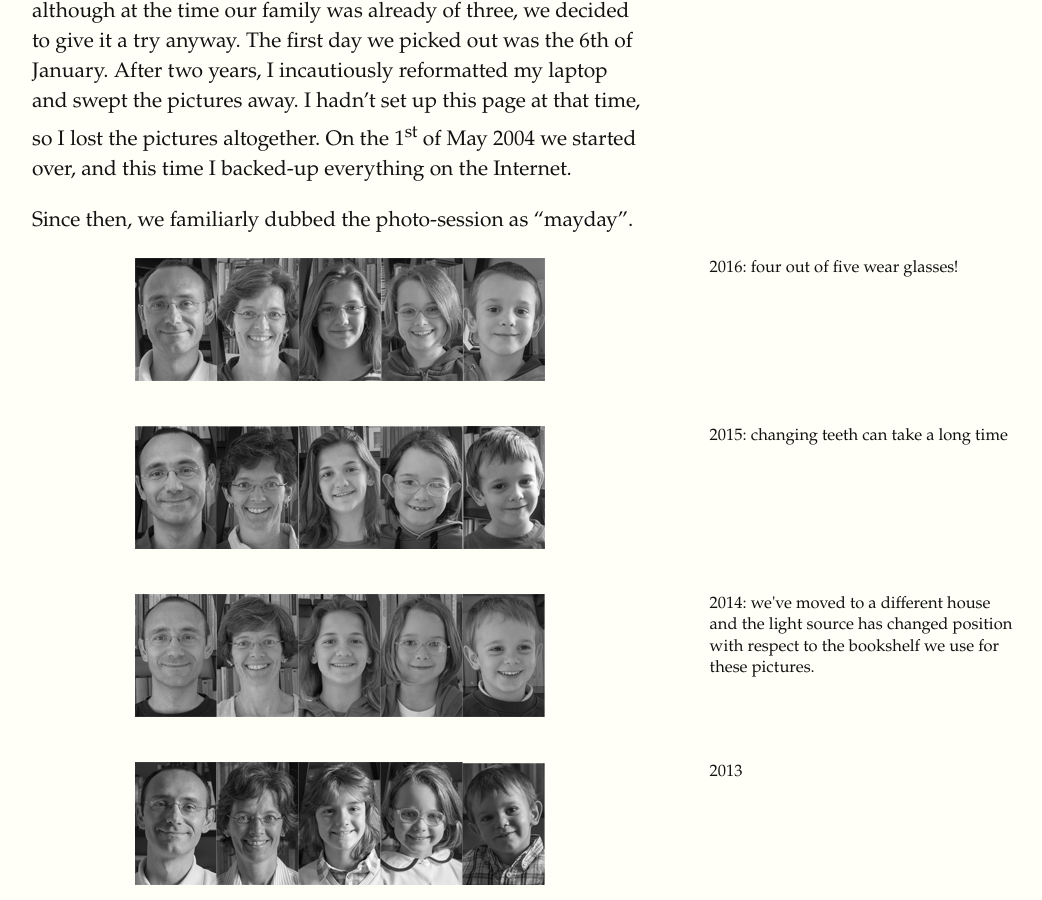
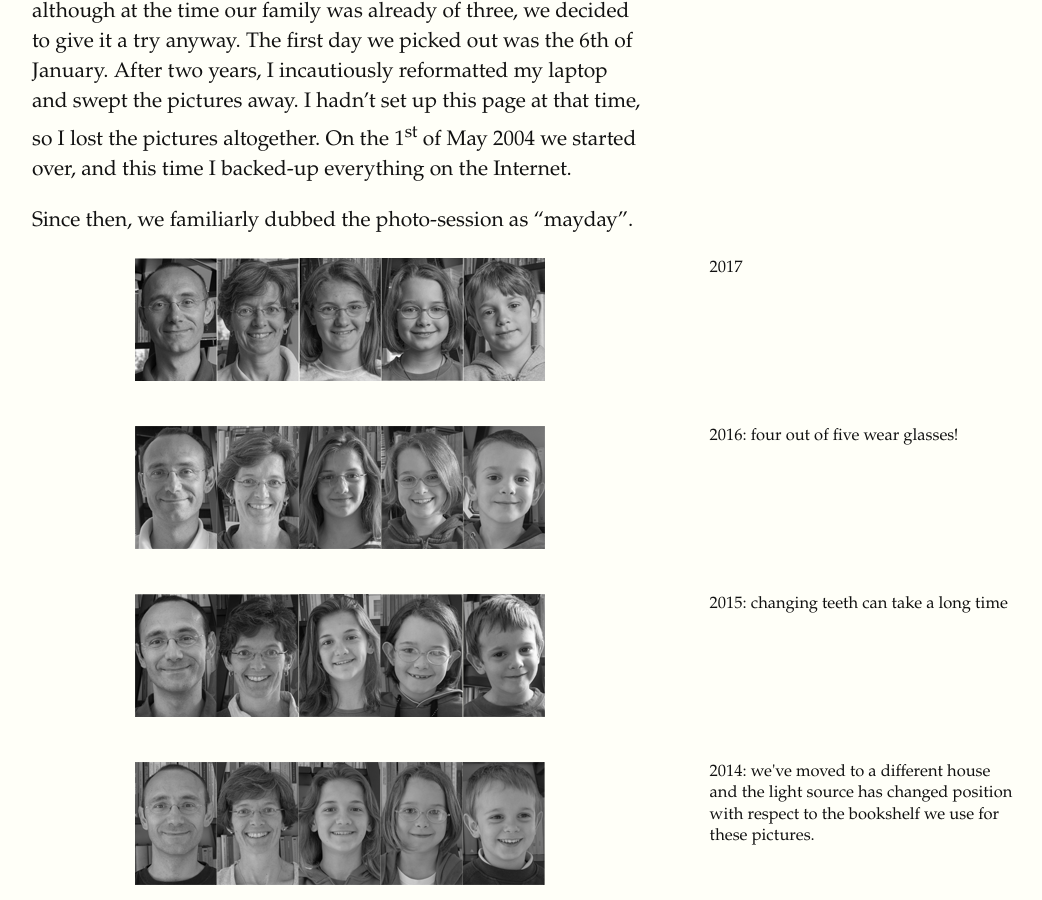
Before and after one commit to bolk/bolk.github.com, a Jekyll site: the page built from time.md, in a window 1280 px wide and 900 px high, scrolled down 463 px. Shown: the whole window, without its empty margins (128-1170 px from the left). Built offline with Jekyll 4.4.1, drawn with Linux system fonts in a browser that asks for light colours.

Commit message:
Mayday 2017

```diff
--- a/time.md
+++ b/time.md
@@ -13,6 +13,10 @@
 
 Since then, we familiarly dubbed the photo-session as "mayday".
 
+<figure>
+  <label for="mn-2017" class="margin-toggle">ⓘ</label><input type="checkbox" id="mn-2017" class="margin-toggle"/><span class="marginnote">2017</span>
+  <img src="/img/time/2017.png" alt="" />
+</figure>
 <figure>
   <label for="mn-2016" class="margin-toggle">ⓘ</label><input type="checkbox" id="mn-2016" class="margin-toggle"/><span class="marginnote">2016: four out of five wear glasses!</span>
   <img src="/img/time/2016.png" alt="" />
```
Also changed, not shown: img/time/2017.png (added).
